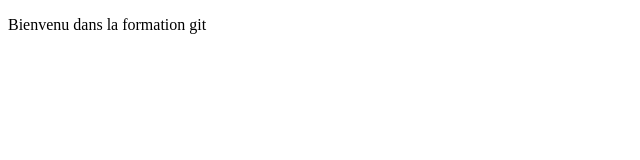
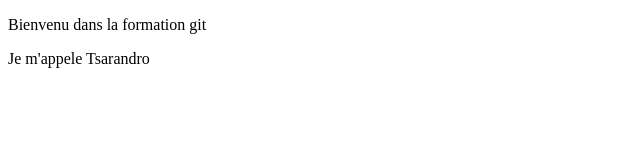
Before and after one commit to DandoRoid/mon-site-web, a plain HTML site: page index.html in a window 1280 px wide. Shown: the whole page, without its empty margins (0-640 px from the left). Drawn offline with Linux system fonts and the light colour scheme.

Commit message:
ajout mon information

```diff
--- a/index.html
+++ b/index.html
@@ -10,5 +10,8 @@
     <div id="top-banner">
            <p>Bienvenu dans la formation git</p>
     </div>
+    <div>
+        <p>Je m'appele Tsarandro</p>
+    </div>
 </body>
 </html>
```
